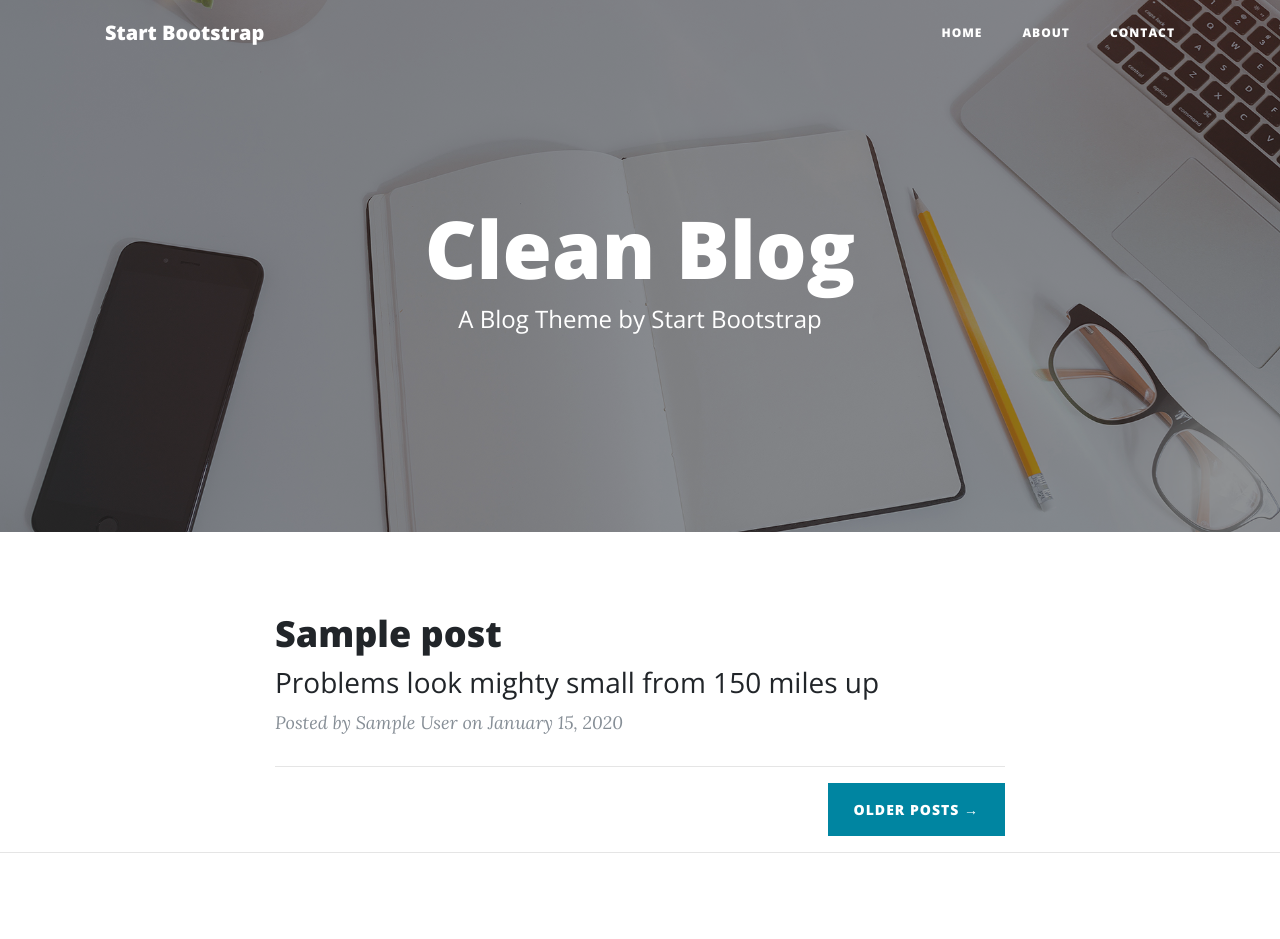
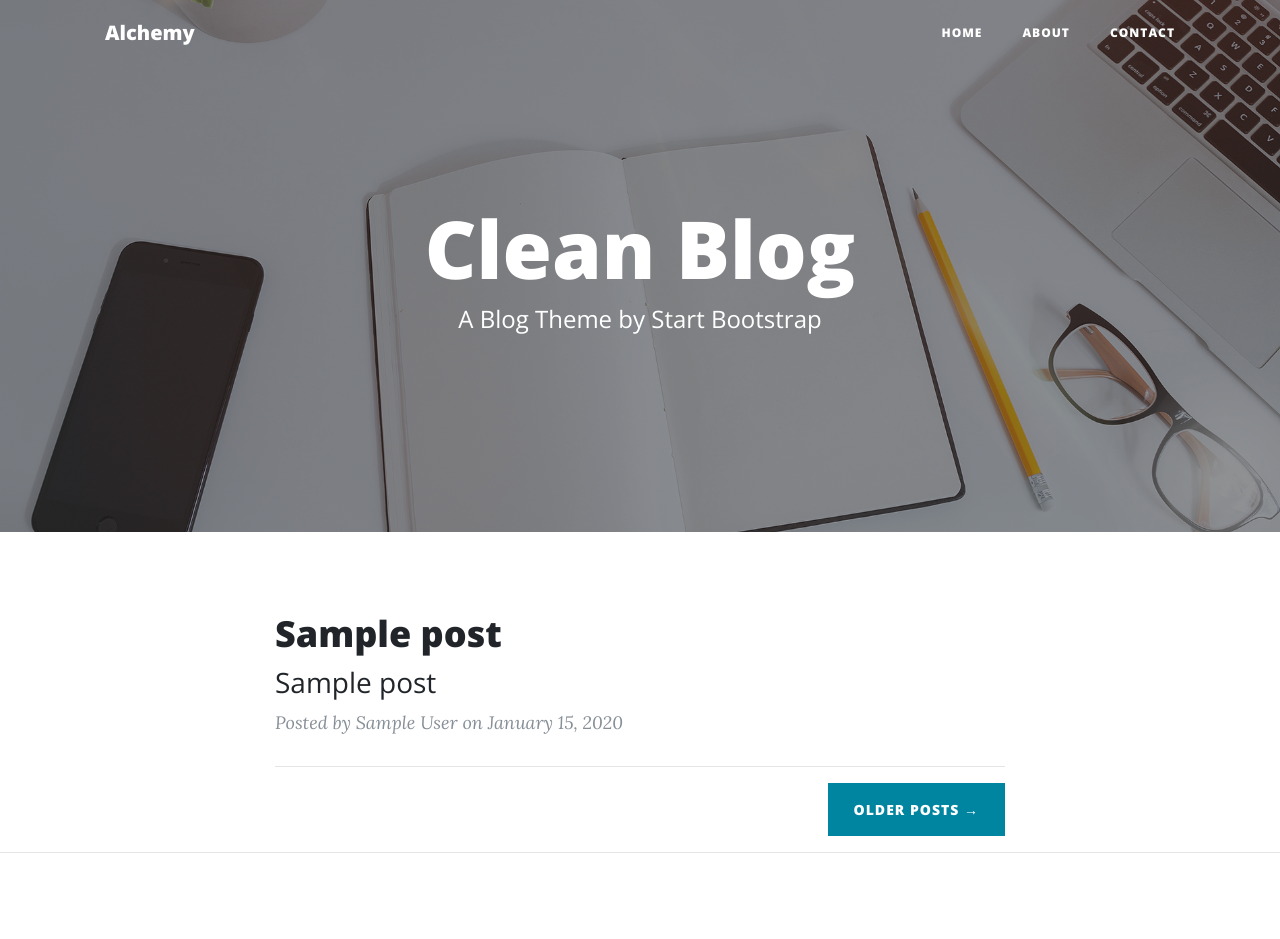
Before and after one commit to Alchemy17/alchemy-blog, a Flask app: page / in a window 1280 px wide. Shown: the top 939 px of the page. Run offline with Flask 2, Linux system fonts and the light colour scheme; tables that the repository leaves empty hold one stand-in row (values such as "Sample post"); some libraries are stand-ins or nearby versions.

Commit message:
implementing base.html

```diff
--- /dev/null
+++ b/app/templates/base.html
@@ -0,0 +1,51 @@
+<!DOCTYPE html>
+
+<html lang="en">
+
+  <head>
+
+    <meta charset="utf-8">
+    <meta name="viewport" content="width=device-width, initial-scale=1, shrink-to-fit=no">
+    <meta name="description" content="">
+    <meta name="author" content="">
+
+    <title>Clean Blog - Start Bootstrap Theme</title>
+
+    <!-- Bootstrap core CSS -->
+    <link href="{{url_for('static', filename='bootstrap.min.css')}}" rel="stylesheet">
+
+    <!-- Custom fonts for this template -->
+    <link href="{{url_for('static', filename='font-awesome.min.css')}}" rel="stylesheet" type="text/css">
+    <link href='https://fonts.googleapis.com/css?family=Lora:400,700,400italic,700italic' rel='stylesheet' type='text/css'>
+    <link href='https://fonts.googleapis.com/css?family=Open+Sans:300italic,400italic,600italic,700italic,800italic,400,300,600,700,800' rel='stylesheet' type='text/css'>
+
+    <!-- Custom styles for this template -->
+    <link href="{{url_for('static', filename='clean-blog.min.css')}}" rel="stylesheet">
+
+  </head>
+    <!-- Navigation -->
+    <nav class="navbar navbar-expand-lg navbar-light fixed-top" id="mainNav">
+            <div class="container">
+              <a class="navbar-brand" href="{{url_for('main.index')}}">Alchemy</a>
+              <button class="navbar-toggler navbar-toggler-right" type="button" data-toggle="collapse" data-target="#navbarResponsive" aria-controls="navbarResponsive" aria-expanded="false" aria-label="Toggle navigation">
+                Menu
+                <i class="fa fa-bars"></i>
+              </button>
+              <div class="collapse navbar-collapse" id="navbarResponsive">
+                <ul class="navbar-nav ml-auto">
+                  <li class="nav-item">
+                    <a class="nav-link" href="{{url_for('main.index')}}">Home</a>
+                  </li>
+                  <li class="nav-item">
+                    <a class="nav-link" href="{{url_for('main.about')}}">About</a>
+                  </li>
+                  <li class="nav-item">
+                    <a class="nav-link" href="{{url_for('main.contact')}}">Contact</a>
+                  </li>
+                </ul>
+              </div>
+            </div>
+          </nav>
+{% block content %}
+
+{% endblock %}
--- a/app/templates/index.html
+++ b/app/templates/index.html
@@ -1,3 +1,6 @@
+{% extends 'base.html'%}
+
+{% block content%}
 <!DOCTYPE html>
 <html lang="en">
 
@@ -25,32 +28,10 @@
 
   <body>
 
-    <!-- Navigation -->
-    <nav class="navbar navbar-expand-lg navbar-light fixed-top" id="mainNav">
-        <div class="container">
-          <a class="navbar-brand" href="{{url_for('main.index')}}">Start Bootstrap</a>
-          <button class="navbar-toggler navbar-toggler-right" type="button" data-toggle="collapse" data-target="#navbarResponsive" aria-controls="navbarResponsive" aria-expanded="false" aria-label="Toggle navigation">
-            Menu
-            <i class="fa fa-bars"></i>
-          </button>
-          <div class="collapse navbar-collapse" id="navbarResponsive">
-            <ul class="navbar-nav ml-auto">
-              <li class="nav-item">
-                <a class="nav-link" href="{{url_for('main.index')}}">Home</a>
-              </li>
-              <li class="nav-item">
-                <a class="nav-link" href="{{url_for('main.about')}}">About</a>
-              </li>
-              <li class="nav-item">
-                <a class="nav-link" href="{{url_for('main.contact')}}">Contact</a>
-              </li>
-            </ul>
-          </div>
-        </div>
-      </nav>
+
 
     <!-- Page Header -->
-    <header class="masthead" style="background-image: url('{{url_for('static', filename='home-bg.jpg')}}')">
+    <header class="masthead" style="background-image: url('{{url_for('static', filename='home-bg.jpg')}}'); background-attachment: fixed;">
       <div class="overlay"></div>
       <div class="container">
         <div class="row">
@@ -75,7 +56,7 @@
                 {{ post.title }}
               </h2>
               <h3 class="post-subtitle">
-                Problems look mighty small from 150 miles up
+                {{ post.subtitle}}
               </h3>
             </a>
             <p class="post-meta">Posted by {{ post.author }}
@@ -110,7 +91,6 @@
 
     <!-- Custom scripts for this template -->
     <script src="{{url_for('static', filename='clean-blog.min.js')}}"></script>
-
   </body>
-
+  {%endblock%}
 </html>
```
Also changed, not shown: app/templates/about.html (+5 -24 lines), app/templates/contact.html (+1 -50 lines), app/templates/new_post.html (+4 -25 lines), app/templates/navbar.html (added).
